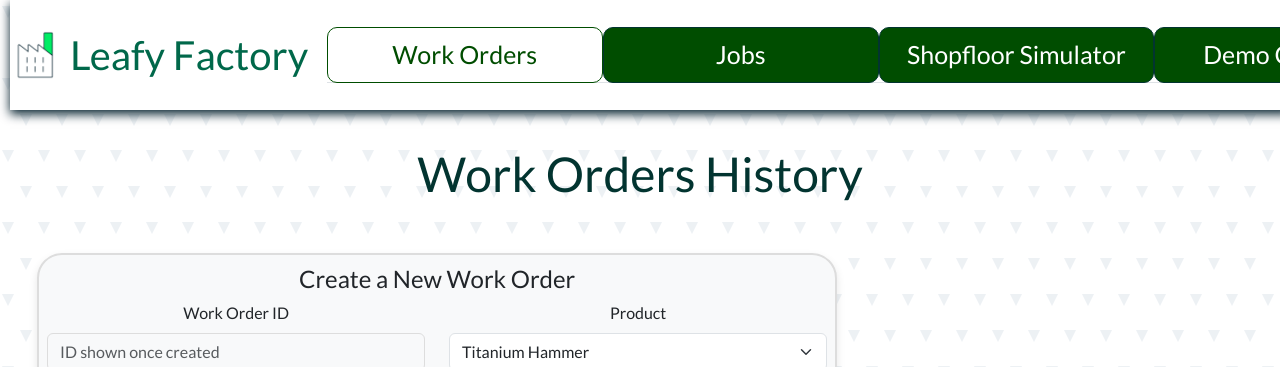
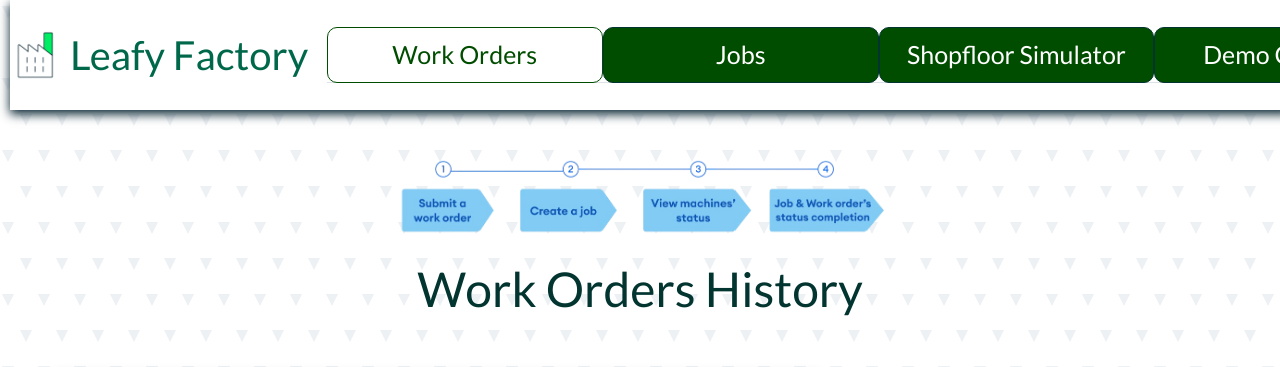
Before and after one commit to mongodb-industry-solutions/leafy_factory, a React (Create React App) app in the folder frontend/: page / in a window 1280 px wide. Shown: the top 367 px of the page. Built offline with nearby package versions, Linux system fonts and the light colour scheme; no server answers.

Commit message:
Stepper image added to Header

```diff
--- a/frontend/src/components/Header.js
+++ b/frontend/src/components/Header.js
@@ -1,15 +1,15 @@
-import React from 'react';
-
+import "./styles.css";
+import React from "react";
+import stepperImage from "../images/stepper.png";
 
 function Header() {
-    return (
-        <header className='header'>
-            {/*<h1>Welcome to Leafy Factory Work Order Process</h1>
-
-            <img src="https://images.contentstack.io/v3/assets/blt7151619cb9560896/blta30d0168850404a8/65fda6758f44440029c3a12a/la1a1agcxt7ppntea-logo-marks.svg" className="logo" alt="logo" />
-        */}
-            </header>
-    );
+  return (
+    <header className="header">
+      <div className="stepper">
+        <img className="stepper-img" id="stepper-img" src={stepperImage} alt="Leafy Factory Demo Architecture" />
+      </div>
+    </header>
+  );
 }
 
-export default Header
+export default Header;
--- a/frontend/src/components/styles.css
+++ b/frontend/src/components/styles.css
@@ -70,7 +70,7 @@
   font-size: 3em;
   color: #023430;
   text-shadow: #00684a;
-  margin-top: 35px;
+  margin-top: 10px;
   margin-bottom: 30px;
 }
 
@@ -156,6 +156,15 @@
   margin-bottom: 4%;
 }
 
+.stepper-img {
+  margin-top: 35px;
+  align-items: center;
+  margin-left: 12%;
+  margin-right: 12%;
+  width: calc(100% / 2.5);
+  height: auto;
+}
+
 @media screen and (max-width: 768px) {
   .navbar {
     flex-direction: column;
```
Also changed, not shown: frontend/src/images/stepper.png (added).
